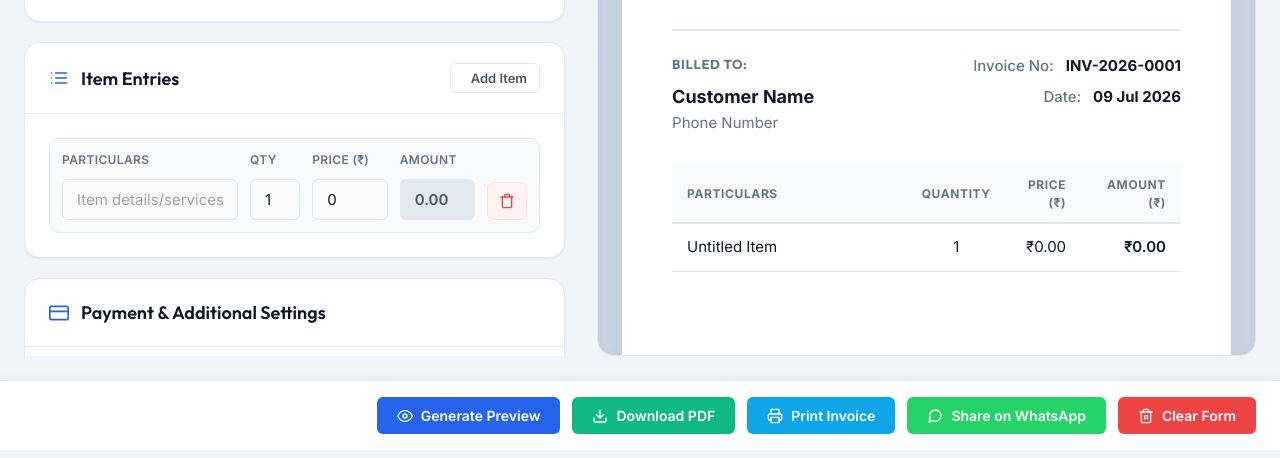
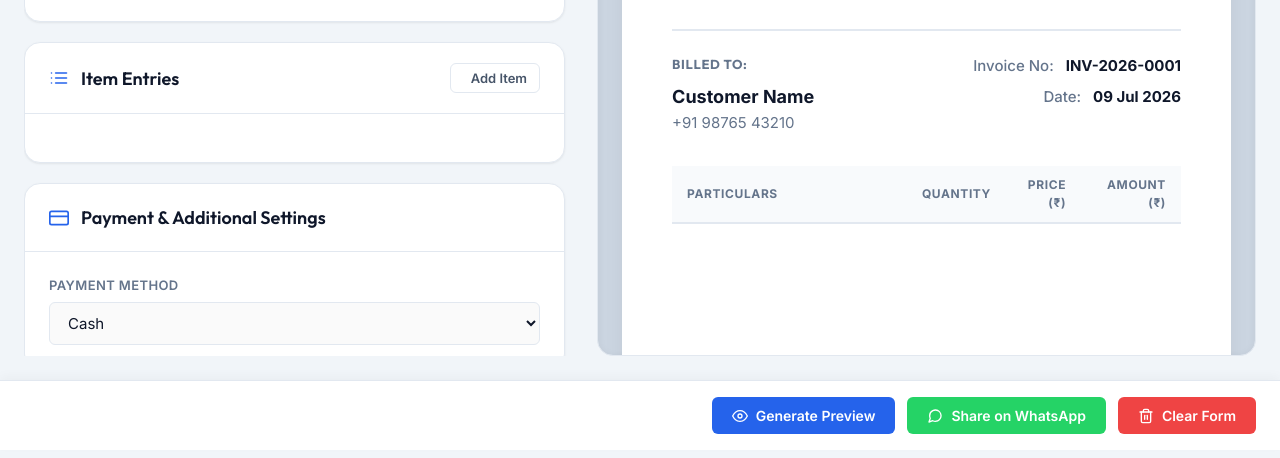
Before and after one commit to Aravidroid/E-invoice, a website: page index.html in a window 1280 px wide. Shown: the part 342-800 px from the top of the page. Drawn offline with Linux system fonts and the light colour scheme.

Commit message:
remove download PDF and print invoice buttons

```diff
--- a/index.html
+++ b/index.html
@@ -214,14 +214,6 @@
         <svg xmlns="http://www.w3.org/2000/svg" viewBox="0 0 24 24" fill="none" stroke="currentColor" stroke-width="2" stroke-linecap="round" stroke-linejoin="round" class="btn-icon"><path d="M1 12s4-8 11-8 11 8 11 8-4 8-11 8-11-8-11-8z"/><circle cx="12" cy="12" r="3"/></svg>
         Generate Preview
       </button>
-      <button id="download-pdf-btn" class="btn btn-success" title="Download invoice as PDF">
-        <svg xmlns="http://www.w3.org/2000/svg" viewBox="0 0 24 24" fill="none" stroke="currentColor" stroke-width="2" stroke-linecap="round" stroke-linejoin="round" class="btn-icon"><path d="M21 15v4a2 2 0 0 1-2 2H5a2 2 0 0 1-2-2v-4"/><polyline points="7 10 12 15 17 10"/><line x1="12" y1="15" x2="12" y2="3"/></svg>
-        Download PDF
-      </button>
-      <button id="print-btn" class="btn btn-info" title="Open system print interface">
-        <svg xmlns="http://www.w3.org/2000/svg" viewBox="0 0 24 24" fill="none" stroke="currentColor" stroke-width="2" stroke-linecap="round" stroke-linejoin="round" class="btn-icon"><polyline points="6 9 6 2 18 2 18 9"/><path d="M6 18H4a2 2 0 0 1-2-2v-5a2 2 0 0 1 2-2h16a2 2 0 0 1 2 2v5a2 2 0 0 1-2 2h-2"/><rect x="6" y="14" width="12" height="8"/></svg>
-        Print Invoice
-      </button>
       <button id="whatsapp-btn" class="btn btn-whatsapp" title="Share invoice details via WhatsApp Link">
         <svg xmlns="http://www.w3.org/2000/svg" viewBox="0 0 24 24" fill="none" stroke="currentColor" stroke-width="2" stroke-linecap="round" stroke-linejoin="round" class="btn-icon"><path d="M21 11.5a8.38 8.38 0 0 1-.9 3.8 8.5 8.5 0 0 1-7.6 4.7 8.38 8.38 0 0 1-3.8-.9L3 21l1.9-5.7a8.38 8.38 0 0 1-.9-3.8 8.5 8.5 0 0 1 4.7-7.6 8.38 8.38 0 0 1 3.8-.9h.5a8.48 8.48 0 0 1 8 8v.5z"/></svg>
         Share on WhatsApp
```
